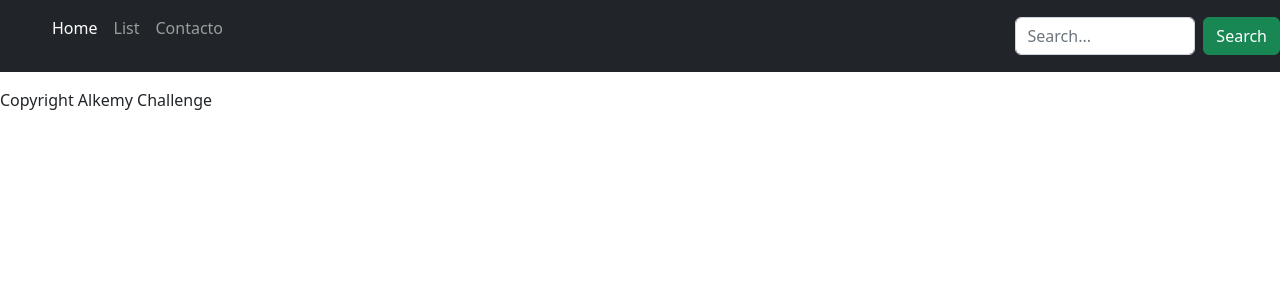
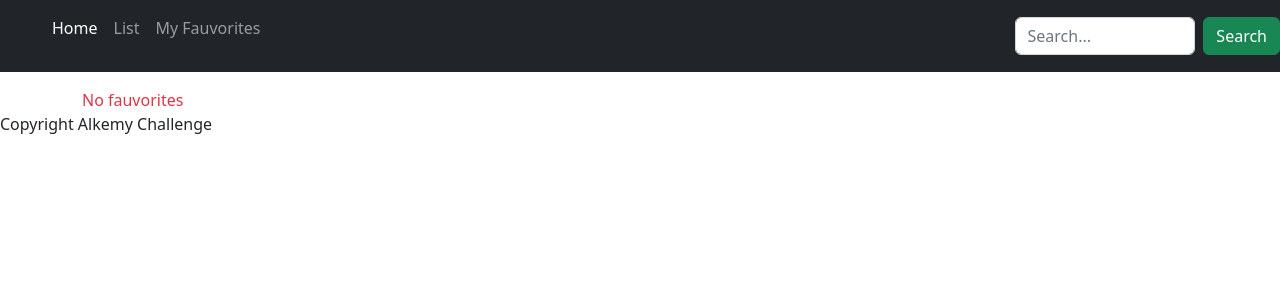
Before and after one commit to AndresHiguitaAMG/Alkemy-Challenge-S.U, a React (Create React App) app: page /fauvorites in a window 1280 px wide. Shown: the top 300 px of the page. Built offline with nearby package versions, Linux system fonts and the light colour scheme.

Commit message:
finished application

```diff
--- a/src/App.js
+++ b/src/App.js
@@ -1,4 +1,4 @@
-import React from 'react';
+import { React, useEffect, useState } from "react";
 import { Switch, Route } from 'react-router-dom';
 import './css/app.css';
 import './css/bootstrap.min.css';
@@ -8,19 +8,27 @@ import Header from './components/Header';
 import Footer from './components/Footer';
 import Detail from './components/Detail';
 import Results from './components/Results';
+import Fauvorites from './components/Fauvorites';
 
 function App() {
-  const favsMovies = localStorage.getItem("favs");
-  console.log(favsMovies);
-  let tempMovieInFavs;
+  const [ fauvorites, setFauvorites ] = useState([]);
 
-  if (favsMovies === null) {
-    tempMovieInFavs = [];
-  } else {
-  }
-  console.log(tempMovieInFavs);
+    useEffect(() => {
+        const favsInLocal = localStorage.getItem("favs");
+        if (favsInLocal !== null) {
+            const favsArray = JSON.parse(favsInLocal);
+            setFauvorites(favsArray)
+        }
+    }, []);
 
   const addOrRemoveFromFavs = e => {
+    const favsMovies = localStorage.getItem("favs");
+    let tempMoviesInFavs;
+    if (favsMovies === null) {
+      tempMoviesInFavs = [];
+    } else {
+      tempMoviesInFavs = JSON.parse(favsMovies);
+    }
     const btn = e.target;
     const parent = btn.parentElement;
     const imgURL = parent.querySelector("img").getAttribute("src");
@@ -32,11 +40,23 @@ function App() {
       elementOverView,
       id: btn.dataset.movieId
     }
-    console.log(movieData);
+    let movieIsInArray = tempMoviesInFavs.find(inMovie => (inMovie.id === movieData.id));
+    if (!movieIsInArray) {
+      tempMoviesInFavs.push(movieData);
+      localStorage.setItem("favs", JSON.stringify(tempMoviesInFavs));
+      setFauvorites(tempMoviesInFavs);
+    } else {
+      let deleteMovie = tempMoviesInFavs.filter(movieInOff => {
+        return movieInOff.id !== movieData.id
+      });
+      localStorage.setItem("favs", JSON.stringify(deleteMovie));
+      setFauvorites(deleteMovie);
+    }
   }
+
   return (
     <>
-      <Header />
+      <Header fauvorites={fauvorites}/>
       <div className='container mt-3'>
         <Switch>
           <Route exact path='/' component={Login} />
@@ -45,6 +65,8 @@ function App() {
           />} />
           <Route path='/detail' component={Detail} />
           <Route path='/results' component={Results} />
+          <Route path='/fauvorites' render={(props) => <Fauvorites fauvorites={fauvorites} addOrRemoveFromFavs={addOrRemoveFromFavs} {...props}
+          />} />
         </Switch>
       </div>
       <Footer />
--- /dev/null
+++ b/src/components/Fauvorites.jsx
@@ -0,0 +1,38 @@
+import React from "react";
+
+const Fauvorites = (props) => {
+
+    return (
+        <>
+        <div className="row">
+            {
+                !props.fauvorites.length && <div className="col-12 text-danger">No fauvorites</div>
+            }
+        {
+          props.fauvorites.map((favsMovies, index) => {
+            return (
+              <div className="col-3" key={index}>
+                <div className="card my-4">
+                  <img src={favsMovies.imgURL} className="card-img-top" alt="alternative"/>
+                  <button
+                  className='favourite-btn'
+                  onClick={props.addOrRemoveFromFavs}
+                  data-movie-id={favsMovies.id}
+                  >
+                  🖤</button>
+                <div className="card-body">
+                  <h5 className="card-title">{favsMovies.elementTitle.substring(0,30)}...</h5>
+                  <p className="card-text">{favsMovies.elementOverView.substring(0, 110)}...</p>
+                  {/* <Link to={`/detail?movieId=${favsMovies.id}`} className="btn btn-primary">Go somewhere</Link> */}
+                </div>
+              </div>
+            </div>
+            )
+          })
+        }
+      </div>
+        </>
+    )
+}
+
+export default Fauvorites
--- a/src/components/Footer.jsx
+++ b/src/components/Footer.jsx
@@ -1,4 +1,4 @@
-import React from 'react'
+import React from 'react';
 
 const Footer = () => {
   return (
--- a/src/components/Header.jsx
+++ b/src/components/Header.jsx
@@ -2,7 +2,7 @@ import React from 'react'
 import { Link } from 'react-router-dom';
 import SearchBar from './SearchBar';
 
-const Header = () => {
+const Header = (props) => {
   return (
     <header>
       <nav className="navbar navbar-expand-lg navbar-dark bg-dark">
@@ -10,16 +10,23 @@ const Header = () => {
           <ul>
             <div className="collapse navbar-collapse" id="navbarNavAltMarkup">
               <div className="navbar-nav">
-                <li>
+                <li classsName="nav-item">
                    <Link className="nav-link active" aria-current="page" to="/">Home</Link>
                 </li>
 
-                <li>
+                <li classsName="nav-item">
                     <Link className="nav-link" to={"/list"}>List</Link>
                 </li>
 
-                <li>
-                    <Link className="nav-link" to={"/"}>Contacto</Link>
+                <li classsName="nav-item">
+                    <Link className="nav-link" to={"/fauvorites"}>My Fauvorites</Link>
+                </li>
+                <li classsName="nav-item d-flex align-items-center">
+                  <span className="text-success">
+                    {
+                    props.fauvorites.length > 0 && <>Movies in fauvorites: {props.fauvorites.length}</>
+                    }
+                  </span>
                 </li>
               </div>
             </div>
```
